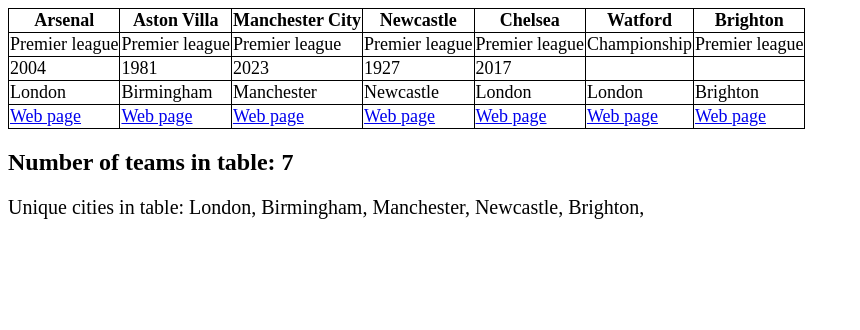
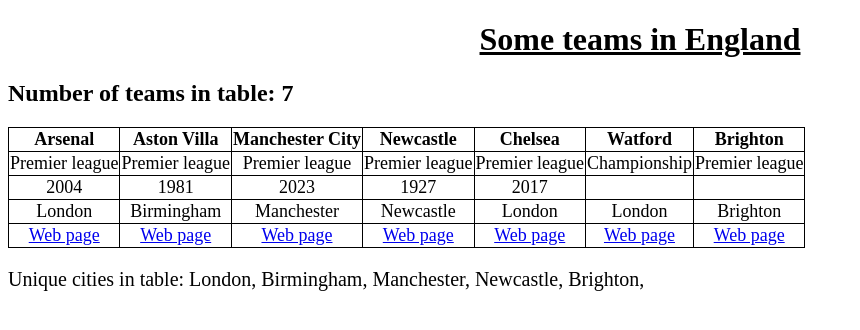
Before and after one commit to gustavhedegard/some-teams, a PHP site: page / in a window 1280 px wide. Shown: the top 330 px of the page, without its empty margins (0-860 px from the left). Run offline with PHP 8.4, Linux system fonts and the light colour scheme.

Commit message:
changes in style.css

```diff
--- a/index.php
+++ b/index.php
@@ -3,11 +3,13 @@ require __DIR__ . "/header.html";
 ?>
 <body>
 
+<h1>Some teams in England</h1>
+
 <?php
 
+require __DIR__ . "/numberOfTeams.php";
+
 require __DIR__ . "/teamTable.php";
-
-require __DIR__ . "/numberOfTeams.php";
 
 require __DIR__ . "/cities.php";
 
--- a/numberOfTeams.php
+++ b/numberOfTeams.php
@@ -6,5 +6,5 @@ $numberOfTeams = count($teams);
 ?>
 
 <article>
-  <h1>Number of teams in table: <?php echo $numberOfTeams ?></h1>
+  <h2>Number of teams in table: <?php echo $numberOfTeams ?></h2>
 </article>
--- a/style.css
+++ b/style.css
@@ -1,4 +1,12 @@
 *{box-sizing: border-box;}
+
+h1, table{
+  text-align: center;
+}
+
+h1{
+  text-decoration: underline;
+}
 
 table, th, td {
   border: 1px solid;
```
